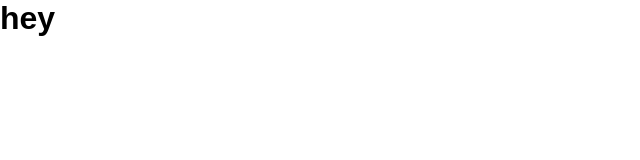
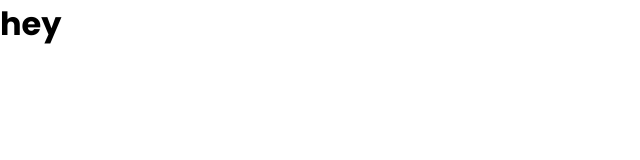
Before and after one commit to ZainAsif767/taskmate, a React (Create React App) app: page / in a window 1280 px wide. Shown: the top 160 px of the page, without its empty margins (0-640 px from the left). Built offline with nearby package versions, Linux system fonts and the light colour scheme.

Commit message:
last-commit

```diff
--- a/src/index.css
+++ b/src/index.css
@@ -1,5 +1,48 @@
+@import url('https://fonts.googleapis.com/css2?family=Poppins:ital,wght@0,100;0,200;0,300;0,400;0,500;0,600;0,700;0,800;0,900;1,100;1,200;1,300;1,400;1,500;1,600;1,700;1,800;1,900&family=Roboto&display=swap');
+@import url("https://cdn.jsdelivr.net/npm/bootstrap-icons@1.8.3/font/bootstrap-icons.css");
+
+:root {
+    --box-shadow: rgba(0, 0, 0, 0.05) 0px 6px 24px 0px, rgba(0, 0, 0, 0.08) 0px 0px 0px 1px;
+}
+
 * {
-    font-family: Arial, Helvetica, sans-serif;
-    margin: 0px;
-    padding: 0px;
+    margin: 0;
+    padding: 0;
+    box-sizing: border-box;
+    font-family: 'Poppins', sans-serif;
+    text-decoration: none;
+    list-style: none;
 }
+
+/* themes */
+.light {
+    background-color: #FFFFFF;
+    transition: all 500ms;
+}
+
+.medium {
+    background-color: #EFEFEF;
+    transition: all 500ms;
+}
+
+.dark {
+    background-color: #15202B;
+    transition: all 500ms;
+}
+
+.gOne {
+    background: linear-gradient(90deg, hsla(191, 75%, 60%, 1) 0%, hsla(248, 87%, 36%, 1) 100%);
+    transition: all 500ms;
+}
+
+.gTwo {
+    background: linear-gradient(235deg, #FFFFFF 0%, #000F25 100%), linear-gradient(180deg, #6100FF 0%, #000000 100%), linear-gradient(235deg, #FFA3AC 0%, #FFA3AC 40%, #00043C calc(40% + 1px), #00043C 60%, #005D6C calc(60% + 1px), #005D6C 70%, #00C9B1 calc(70% + 1px), #00C9B1 100%), linear-gradient(125deg, #FFA3AC 0%, #FFA3AC 40%, #00043C calc(40% + 1px), #00043C 60%, #005D6C calc(60% + 1px), #005D6C 70%, #00C9B1 calc(70% + 1px), #00C9B1 100%);
+    background-blend-mode: soft-light, screen, darken, normal;
+}
+
+.gThree {
+    background: linear-gradient(125deg, #FFFFFF 0%, #000000 100%), linear-gradient(200deg, #FFD9E8 0%, #FFD9E8 50%, #DE95BA calc(50% + 1px), #DE95BA 60%, #7F4A88 calc(60% + 1px), #7F4A88 75%, #4A266A calc(75% + 1px), #4A266A 100%), linear-gradient(113deg, #FFD9E8 0%, #FFD9E8 40%, #DE95BA calc(40% + 1px), #DE95BA 50%, #7F4A88 calc(50% + 1px), #7F4A88 70%, #4A266A calc(70% + 1px), #4A266A 100%);
+    background-blend-mode: overlay, overlay, normal;
+}
+
+/* themes */
```
